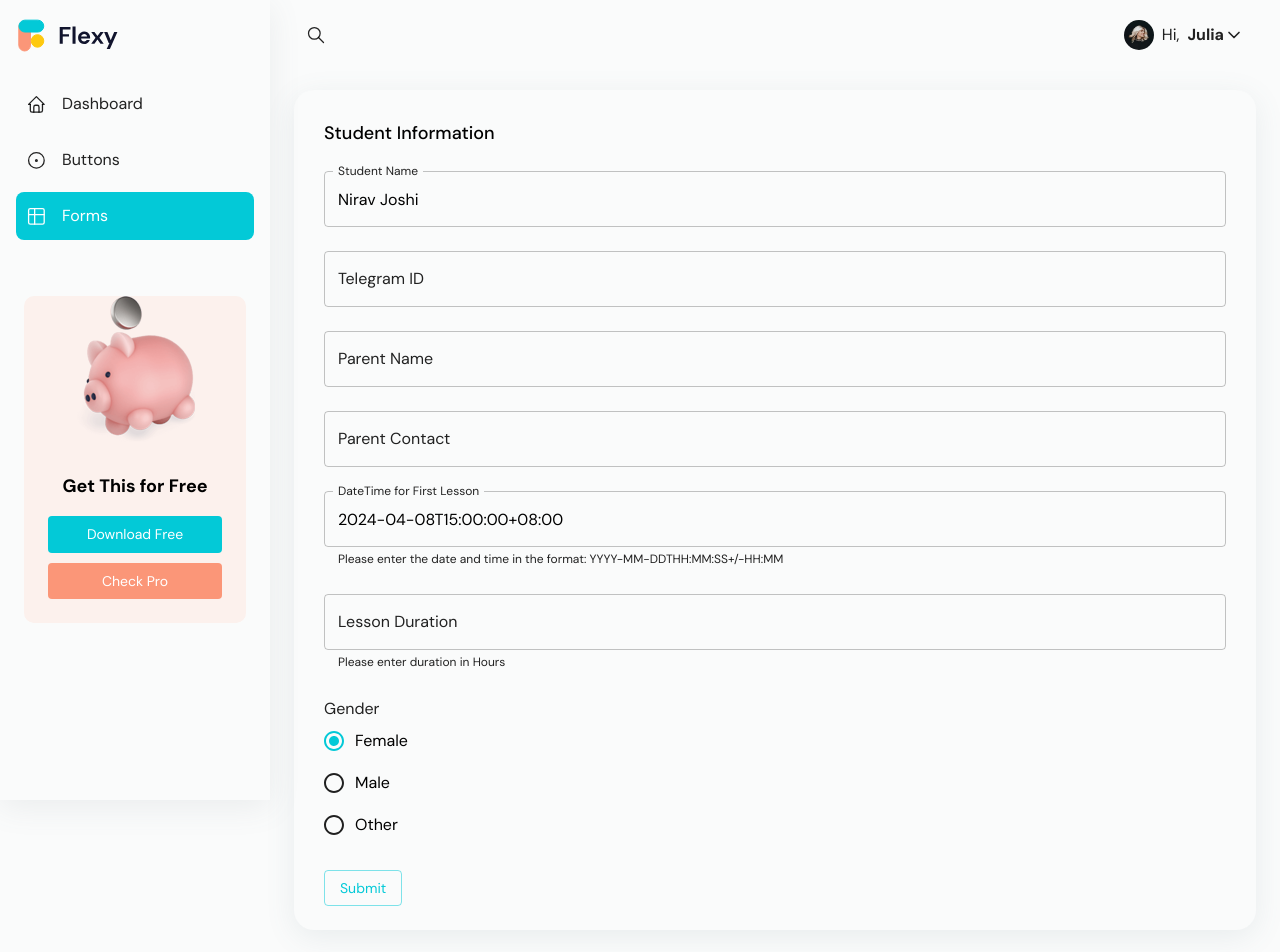
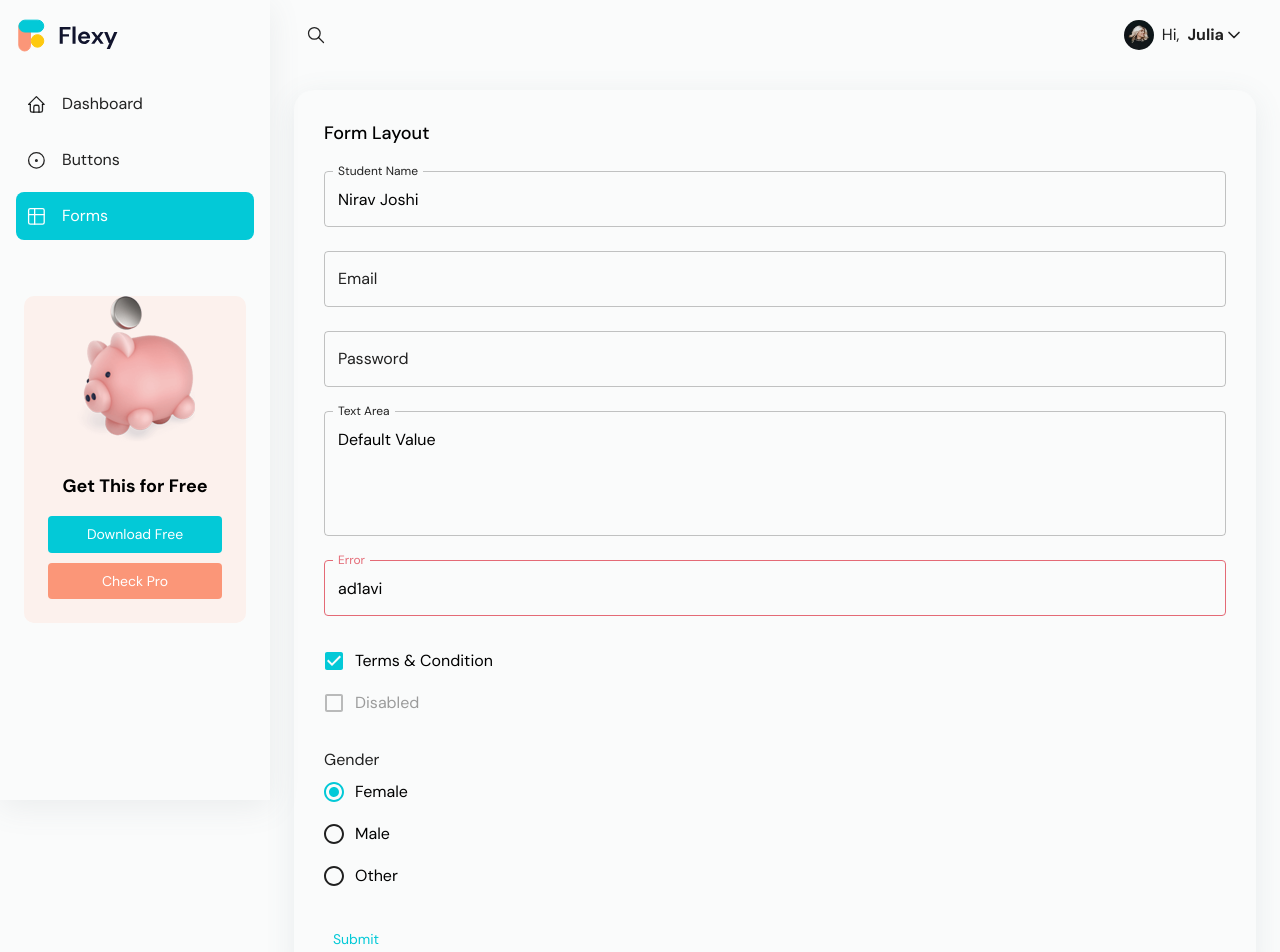
Before and after one commit to haveyoumetdenz/esd, a Next.js app in the folder frontend/flexy-admin-nextjs-Free-v2-0/: page /ui-components/forms in a window 1280 px wide. Shown: the top 952 px of the page. Built offline with nearby package versions, Linux system fonts and the light colour scheme.

Commit message:
Revert "onboarding done"
This reverts commit 6cdebedaffd74755061fed8150539b100ad766ed.

```diff
--- a/frontend/flexy-admin-nextjs-Free-v2-0/src/app/(DashboardLayout)/ui-components/forms/firebase.js
+++ /dev/null
@@ -1,27 +0,0 @@
-
-
-// Import the functions you need from the SDKs you need
-import { initializeApp } from "firebase/app";
-import { getAuth } from "firebase/auth";
-import { getFirestore } from "firebase/firestore";
-// TODO: Add SDKs for Firebase products that you want to use
-// https://firebase.google.com/docs/web/setup#available-libraries
-
-// Your web app's Firebase configuration
-// For Firebase JS SDK v7.20.0 and later, measurementId is optional
-const firebaseConfig = {
-    apiKey: "AIzaSyC8Nbl_exM-iRKBE7UFlGMT9lVJfqcdHgk",
-    authDomain: "educatum-onboarding.firebaseapp.com",
-    projectId: "educatum-onboarding",
-    storageBucket: "educatum-onboarding.appspot.com",
-    messagingSenderId: "578746782121",
-    appId: "1:578746782121:web:6edc18d483ed0c744b74b8",
-    measurementId: "G-LKCYR3HJ38"
-  };
-
-  // Initialize Firebase
-  const app = initializeApp(firebaseConfig);
-  const auth = getAuth(app)
-  const db = getFirestore(app); // Get Firestore database instance
-
-  export { app, auth, db };
--- a/frontend/flexy-admin-nextjs-Free-v2-0/src/app/(DashboardLayout)/ui-components/forms/page.tsx
+++ b/frontend/flexy-admin-nextjs-Free-v2-0/src/app/(DashboardLayout)/ui-components/forms/page.tsx
@@ -1,23 +1,20 @@
 'use client';
-import React, { useState } from 'react';
-import { db } from './firebase'; // Import the db instance from the file you created
-import { collection, doc, getDocs ,setDoc} from 'firebase/firestore'; // Import Firestore collection, addDoc, and getDocs functions
-
 import {
     Paper,
     Grid,
     Stack,
     TextField,
+    Checkbox,
+    FormGroup,
+    FormControlLabel,
+    RadioGroup,
+    Radio,
+    FormLabel,
     FormControl,
     Button,
-    RadioGroup,
-    Radio,
-    FormControlLabel,
-    FormLabel,
-} from '@mui/material';
+} from '@mui/material'
 import BaseCard from '@/app/(DashboardLayout)/components/shared/BaseCard';
-import { styled } from '@mui/material/styles';
-
+import { createTheme, ThemeProvider, styled } from '@mui/material/styles';
 const Item = styled(Paper)(({ theme }) => ({
     ...theme.typography.body1,
     textAlign: 'center',
@@ -26,121 +23,60 @@ const Item = styled(Paper)(({ theme }) => ({
     lineHeight: '60px',
   }));
 
+const darkTheme = createTheme({ palette: { mode: 'dark' } });
+const lightTheme = createTheme({ palette: { mode: 'light' } });
+
 const Forms = () => {
-    const [formData, setFormData] = useState({
-        StudentName: 'Nirav Joshi',
-        TelegramID: '',
-        ParentName: '',
-        ParentContact: '',
-        DateTime: '2024-04-08T15:00:00+08:00',
-        LessonDuration: '',
-        Gender: 'female',
-    });
-
-
-    const handleSubmit = async (event) => {
-        event.preventDefault();
-
-        try {
-            // Get the current count of documents in the collection
-            const querySnapshot = await getDocs(collection(db, 'Students'));
-            const documentCount = querySnapshot.size;
-
-            // Generate the document ID with padded zeros
-            const documentId = String(documentCount + 1).padStart(3, '0');
-
-            // Set the document with the specified ID
-            await setDoc(doc(db, 'Students', documentId), formData);
-
-            console.log('Form data submitted successfully');
-            console.log('Document written with ID: ', documentId);
-
-            // Optionally, reset form fields after submission
-            setFormData({
-                StudentName: 'Nirav Joshi',
-                TelegramID: '',
-                ParentName: '',
-                ParentContact: '',
-                DateTime: '2024-04-08T15:00:00+08:00',
-                LessonDuration: '',
-                Gender: 'female',
-            });
-        } catch (error) {
-            console.error('Error submitting form data:', error);
-        }
-    };
-
-    const handleChange = (event) => {
-        const { name, value } = event.target;
-        setFormData({ ...formData, [name]: value });
-    };
-
     return (
       <Grid container spacing={3}>
         <Grid item xs={12} lg={12}>
-                <BaseCard title="Student Information">
+          <BaseCard title="Form Layout">
             <>
-                        <form onSubmit={handleSubmit}>
             <Stack spacing={3}>
               <TextField
                 id="name-basic"
-                                    name="StudentName"
                 label="Student Name"
                 variant="outlined"
-                                    value={formData.StudentName}
-                                    onChange={handleChange}
+                defaultValue="Nirav Joshi"
+              />
+              <TextField id="email-basic" label="Email" variant="outlined" />
+              <TextField
+                id="pass-basic"
+                label="Password"
+                type="password"
+                variant="outlined"
               />
               <TextField
-                                    id="telegram-basic"
-                                    name="TelegramID"
-                                    label="Telegram ID"
-                                    variant="outlined"
-                                    value={formData.TelegramID}
-                                    onChange={handleChange}
+                id="outlined-multiline-static"
+                label="Text Area"
+                multiline
+                rows={4}
+                defaultValue="Default Value"
               />
               <TextField
-                                    id="Pname-basic"
-                                    name="ParentName"
-                                    label="Parent Name"
+                error
+                id="er-basic"
+                label="Error"
+                defaultValue="ad1avi"
                 variant="outlined"
-                                    value={formData.ParentName}
-                                    onChange={handleChange}
               />
-                                <TextField
-                                    id="Pcontact-basic"
-                                    name="ParentContact"
-                                    label="Parent Contact"
-                                    variant="outlined"
-                                    value={formData.ParentContact}
-                                    onChange={handleChange}
+              <FormGroup>
+                <FormControlLabel
+                  control={<Checkbox defaultChecked />}
+                  label="Terms & Condition"
                 />
-                                <TextField
-                                    id="DateTime-basic"
-                                    name="DateTime"
-                                    label="DateTime for First Lesson"
-                                    variant="outlined"
-                                    value={formData.DateTime}
-                                    onChange={handleChange}
-                                    helperText="Please enter the date and time in the format: YYYY-MM-DDTHH:MM:SS+/-HH:MM"
+                <FormControlLabel
+                  disabled
+                  control={<Checkbox />}
+                  label="Disabled"
                 />
-                                <TextField
-                                    id="Duration-basic"
-                                    name="LessonDuration"
-                                    label="Lesson Duration"
-                                    variant="outlined"
-                                    value={formData.LessonDuration}
-                                    onChange={handleChange}
-                                    helperText="Please enter duration in Hours"
-                                />
-
+              </FormGroup>
               <FormControl>
                 <FormLabel id="demo-radio-buttons-group-label">Gender</FormLabel>
                 <RadioGroup
                   aria-labelledby="demo-radio-buttons-group-label"
                   defaultValue="female"
-                                        name="Gender"
-                                        value={formData.Gender}
-                                        onChange={handleChange}
+                  name="radio-buttons-group"
                 >
                   <FormControlLabel
                     value="female"
@@ -161,11 +97,28 @@ const Forms = () => {
               </FormControl>
             </Stack>
             <br />
-                            <Button variant="outlined" color="primary" type="submit">
+            <Button>
               Submit
             </Button>
-                        </form>
             </>
+          </BaseCard>
+        </Grid>
+
+        <Grid item xs={12} lg={12}>
+          <BaseCard title="Form Design Type">
+            <Stack spacing={3} direction="row">
+              <TextField
+                id="outlined-basic"
+                label="Outlined"
+                variant="outlined"
+              />
+              <TextField id="filled-basic" label="Filled" variant="filled" />
+              <TextField
+                id="standard-basic"
+                label="Standard"
+                variant="standard"
+              />
+            </Stack>
           </BaseCard>
         </Grid>
       </Grid>
```
Lines whose indentation alone changed are shown as unchanged.
